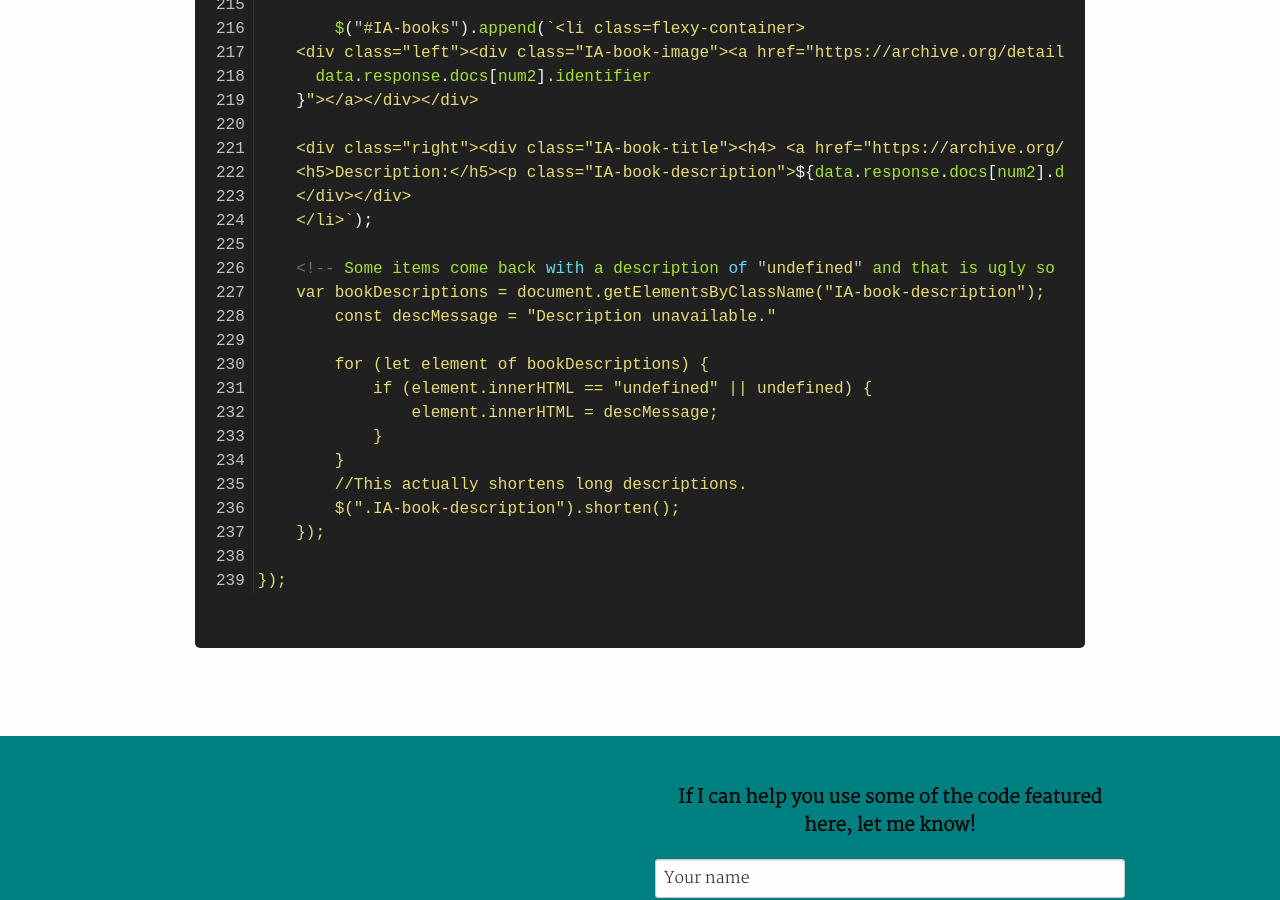
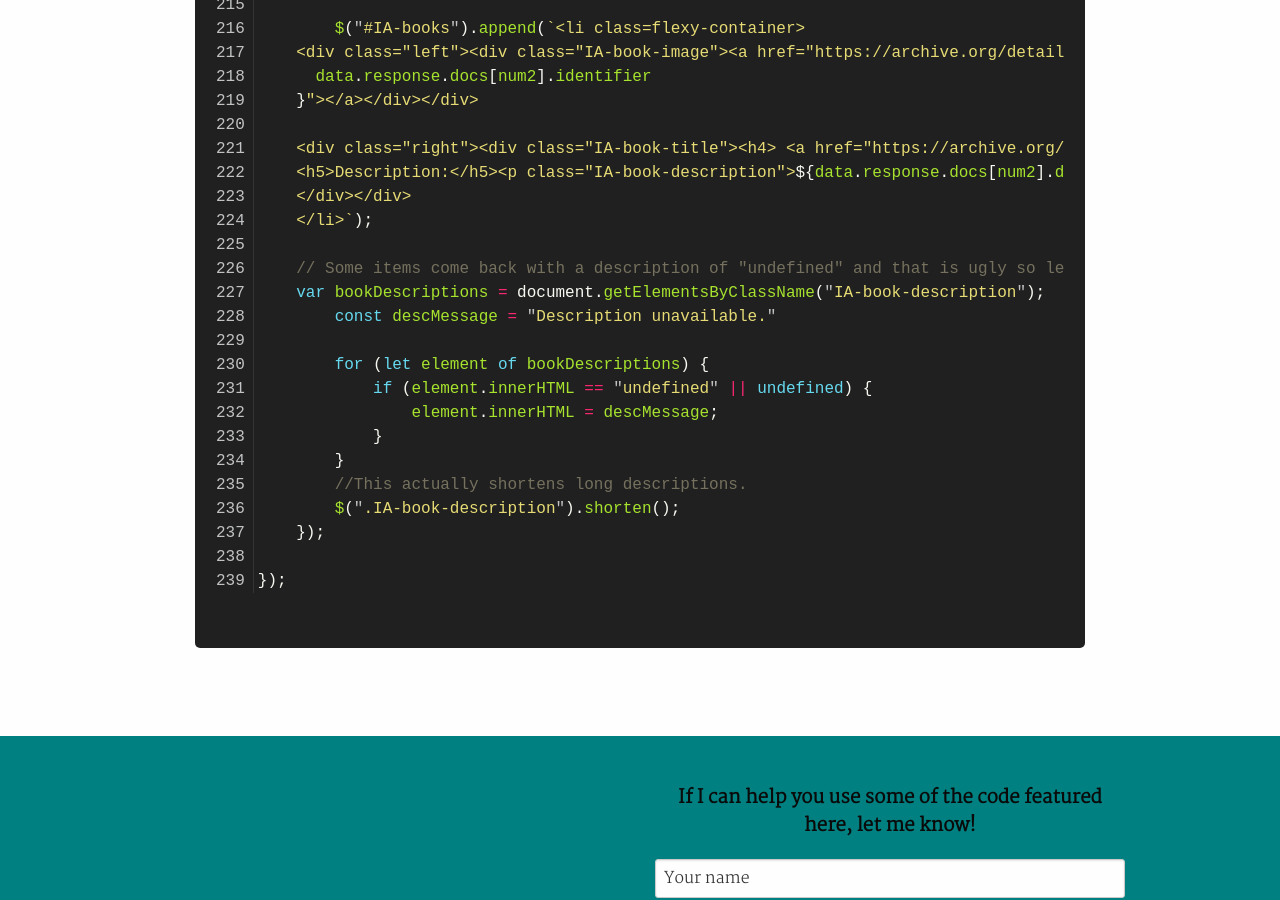
Before and after one commit to BradCoffield/APIs-for-librarians, a Jekyll site: the page built from _archivedotorg/texts-by-keyword.md, in a window 1280 px wide and 900 px high, scrolled down 8180 px. Built offline with Jekyll 4.4.1, drawn with Linux system fonts in a browser that asks for light colours; comment, search, counter and statistics services are not loaded; some of the changed lines change nothing that is shown.

Commit message:
The sound of one hand clapping

```diff
--- a/_archivedotorg/texts-by-keyword.md
+++ b/_archivedotorg/texts-by-keyword.md
@@ -300,7 +300,7 @@ $(document).ready(function() {
     </div></div>
     </li>`);
 
-    <!-- Some items come back with a description of "undefined" and that is ugly so let's check for that and change it if it tries any funny business. -->
+    // Some items come back with a description of "undefined" and that is ugly so let's check for that and change it if it tries any funny business.
     var bookDescriptions = document.getElementsByClassName("IA-book-description");
         const descMessage = "Description unavailable."
 
```
Also changed, not shown: assets/Texts by keyword-screenshot.jpg (deleted).
